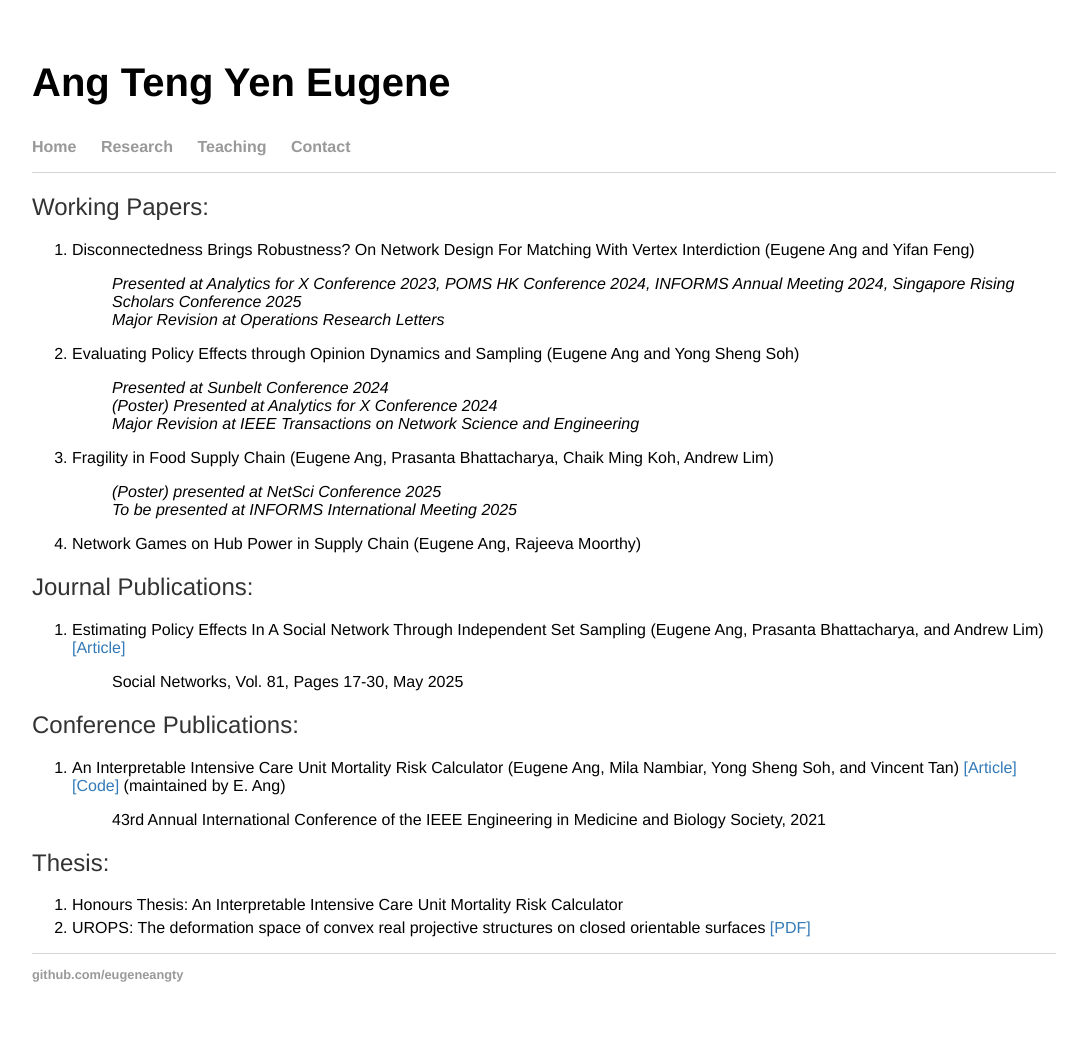
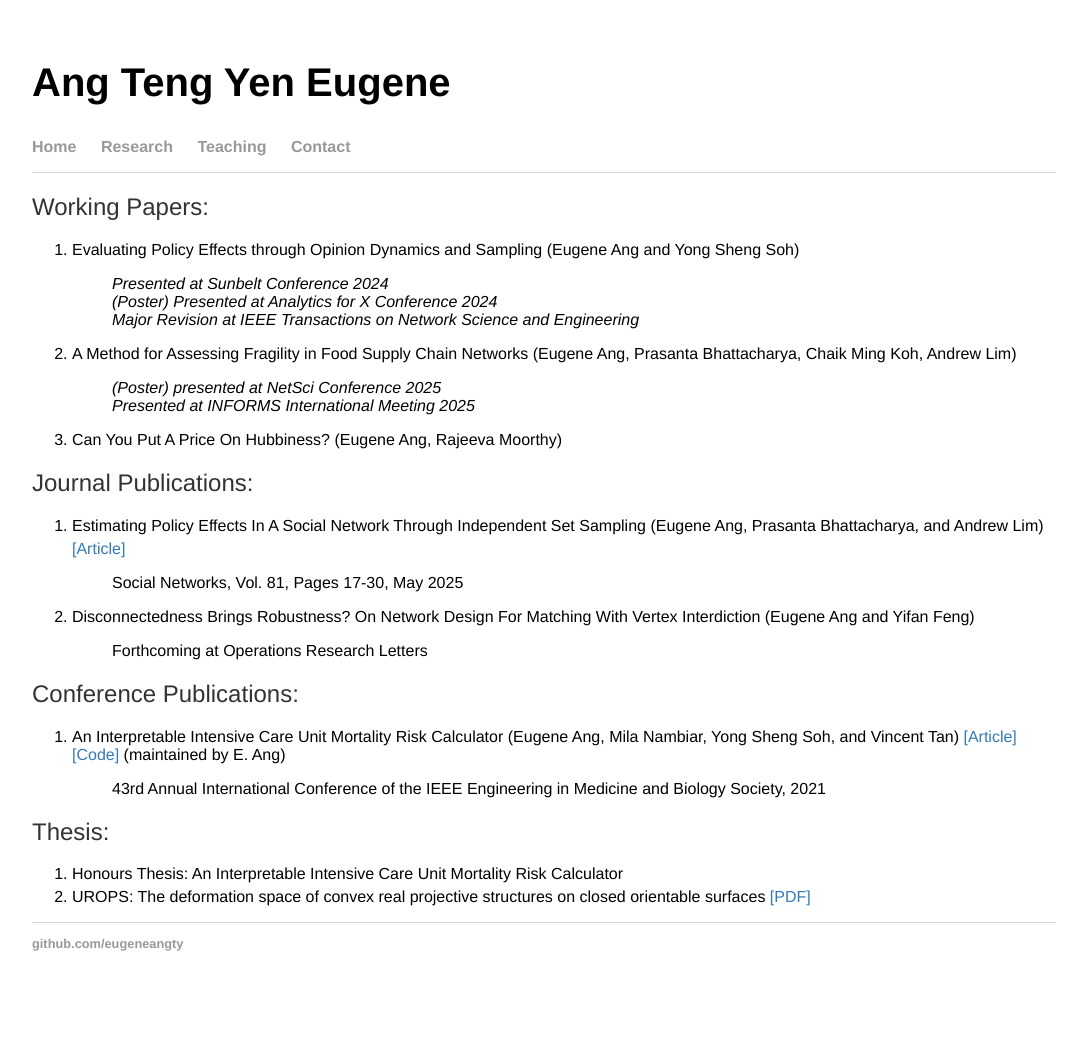
Before and after one commit to eugeneangty/eugeneangty.github.io, a Jekyll site: the page built from research/index.html, in a window 1280 px wide. Shown: the whole page, without its empty margins (96-1170 px from the left). Built offline with Jekyll 4.4.1, drawn with Linux system fonts in a browser that asks for light colours; after the commit the page ends 1011 px from its top, so only the background shows below that.

Commit message:
Update index.html

```diff
--- a/research/index.html
+++ b/research/index.html
@@ -6,33 +6,31 @@ title: Ang Teng Yen Eugene
 <div class="blurb">
     <h2> Working Papers:</h2>
   <ol>
-    <li> Disconnectedness Brings Robustness? On Network Design For Matching With Vertex Interdiction (Eugene Ang and Yifan Feng)</li>
-    <dl>
-        <dd><i>Presented at Analytics for X Conference 2023, POMS HK Conference 2024, INFORMS Annual Meeting 2024, Singapore Rising Scholars Conference 2025</i></dd>
-        <dd><i>Major Revision at Operations Research Letters</i></dd>
-    </dl>
     <li> Evaluating Policy Effects through Opinion Dynamics and Sampling (Eugene Ang and Yong Sheng Soh)</li>
     <dl>
         <dd><i>Presented at Sunbelt Conference 2024</i></dd>
         <dd><i>(Poster) Presented at Analytics for X Conference 2024</i></dd>
         <dd><i>Major Revision at IEEE Transactions on Network Science and Engineering</i></dd>
     </dl>
-    <li> Fragility in Food Supply Chain (Eugene Ang, Prasanta Bhattacharya, Chaik Ming Koh, Andrew Lim)</li>
+    <li> A Method for Assessing Fragility in Food Supply Chain Networks (Eugene Ang, Prasanta Bhattacharya, Chaik Ming Koh, Andrew Lim)</li>
     <dl>
         <dd><i>(Poster) presented at NetSci Conference 2025</i></dd>
-        <dd><i>To be presented at INFORMS International Meeting 2025</i></dd>
+        <dd><i>Presented at INFORMS International Meeting 2025</i></dd>
     </dl>
-    <li> Network Games on Hub Power in Supply Chain (Eugene Ang, Rajeeva Moorthy)</li>
+    <li> Can You Put A Price On Hubbiness? (Eugene Ang, Rajeeva Moorthy)</li>
   </ol>
 
     <h2> Journal Publications:</h2>
   <ol>
-    <li> Estimating Policy Effects In A Social Network Through Independent Set Sampling (Eugene Ang, Prasanta Bhattacharya, and Andrew Lim)
-    <a href = "https://arxiv.org/abs/2306.14142" target="_blank">[Article]</a>
+    <li> Estimating Policy Effects In A Social Network Through Independent Set Sampling (Eugene Ang, Prasanta Bhattacharya, and Andrew Lim)</li>
+    <a href = "https://www.sciencedirect.com/science/article/abs/pii/S0378873324000601" target="_blank">[Article]</a>
     <dl>
         <dd> Social Networks, Vol. 81, Pages 17-30, May 2025 </dd>
     </dl>
-    </li>
+    <li> Disconnectedness Brings Robustness? On Network Design For Matching With Vertex Interdiction (Eugene Ang and Yifan Feng)</li>
+    <dl>
+        <dd>Forthcoming at Operations Research Letters</dd>
+    </dl>
   </ol>
 
     <h2> Conference Publications:</h2>
```
